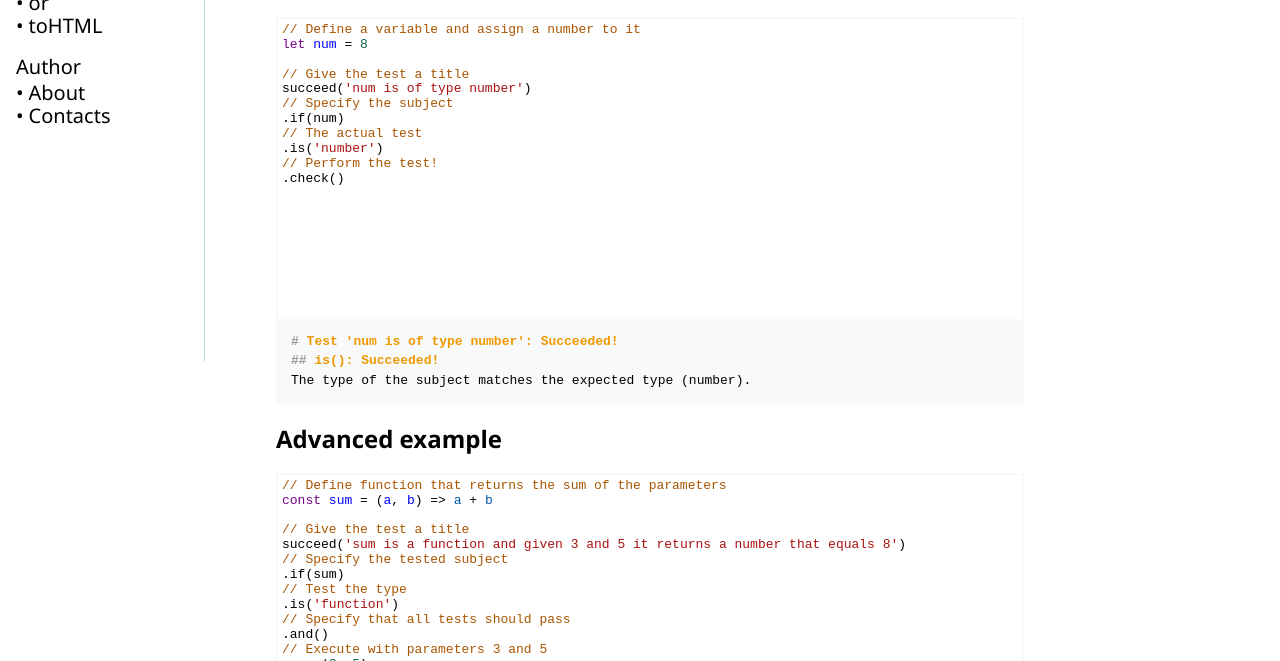
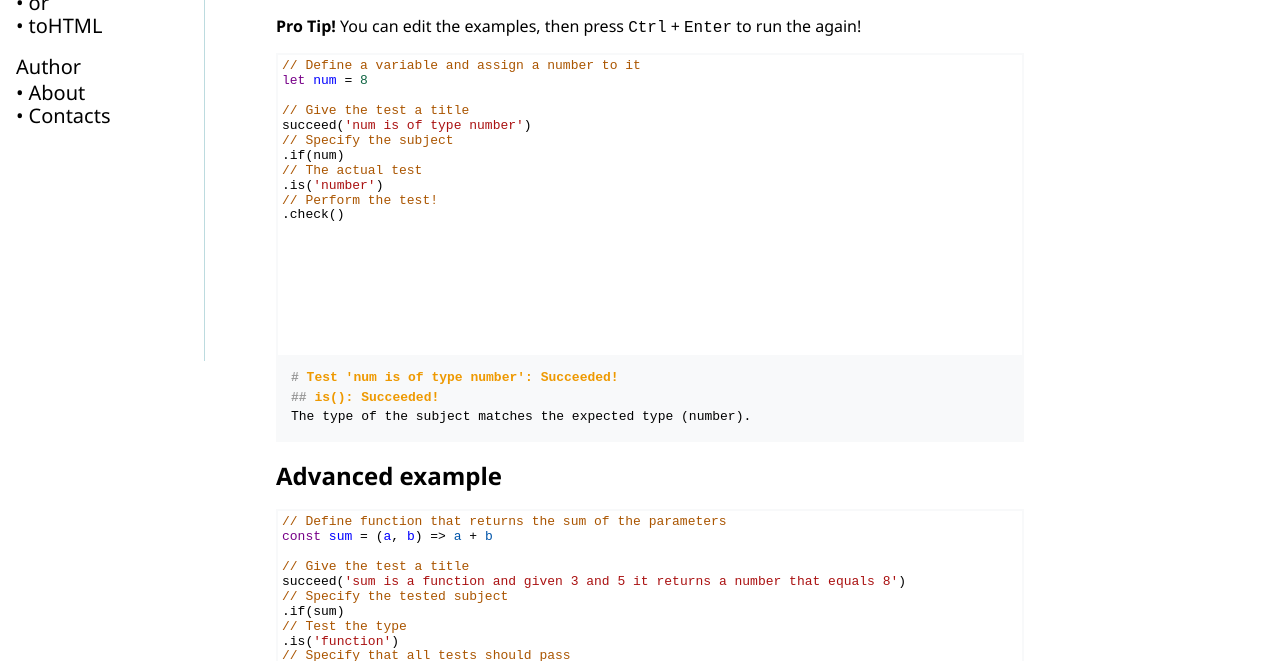
Before and after one commit to succeed-js/succeed-js.github.io, a plain HTML site: page index.html in a window 1280 px wide. Shown: the part 439-1100 px from the top of the page. Drawn offline with Linux system fonts and the light colour scheme.

Commit message:
add edit tip

```diff
--- a/index.html
+++ b/index.html
@@ -102,6 +102,8 @@
 
         <div id="examples-basic" class="part">
             <h2>Basic example</h2>
+
+            <p><b>Pro Tip!</b> You can edit the examples, then press <kbd>Ctrl</kbd> + <kbd>Enter</kbd> to run the again!</p>
 
             <div id="ex1" class="example">
               <textarea id="taEx1" class="console">
```
